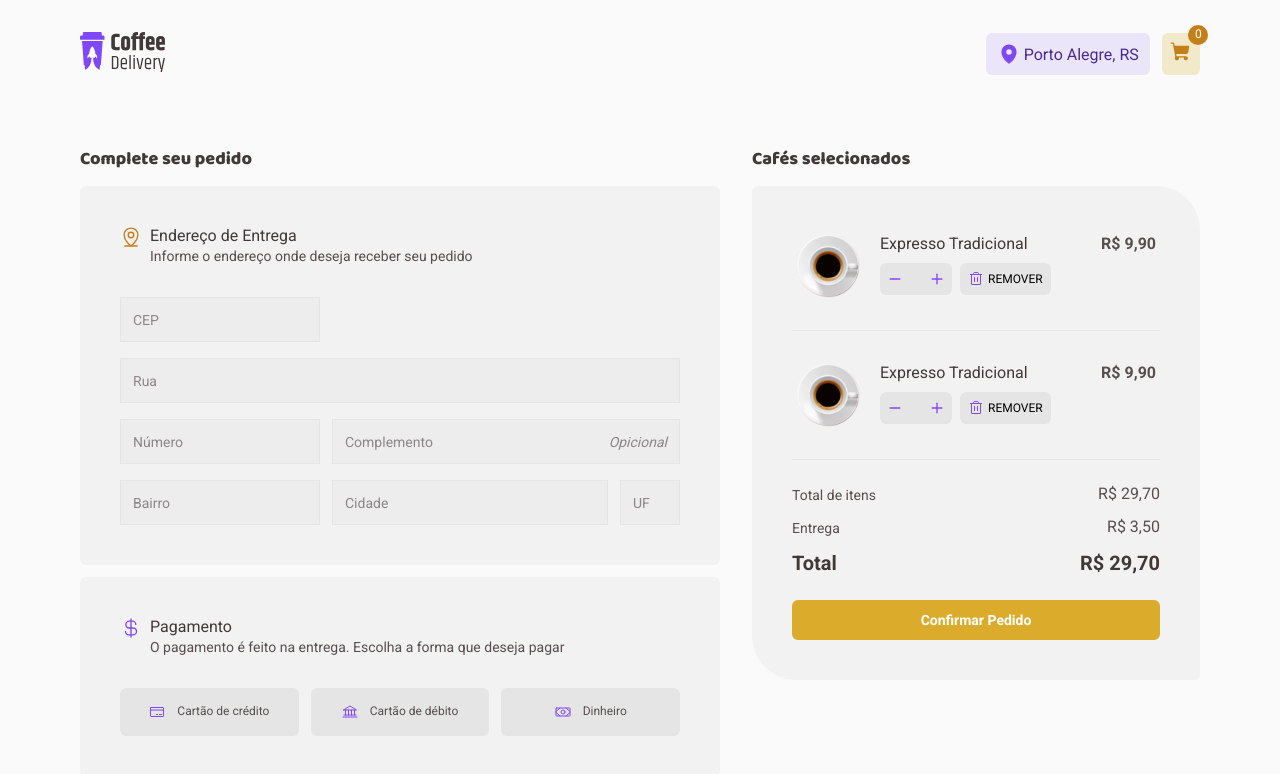
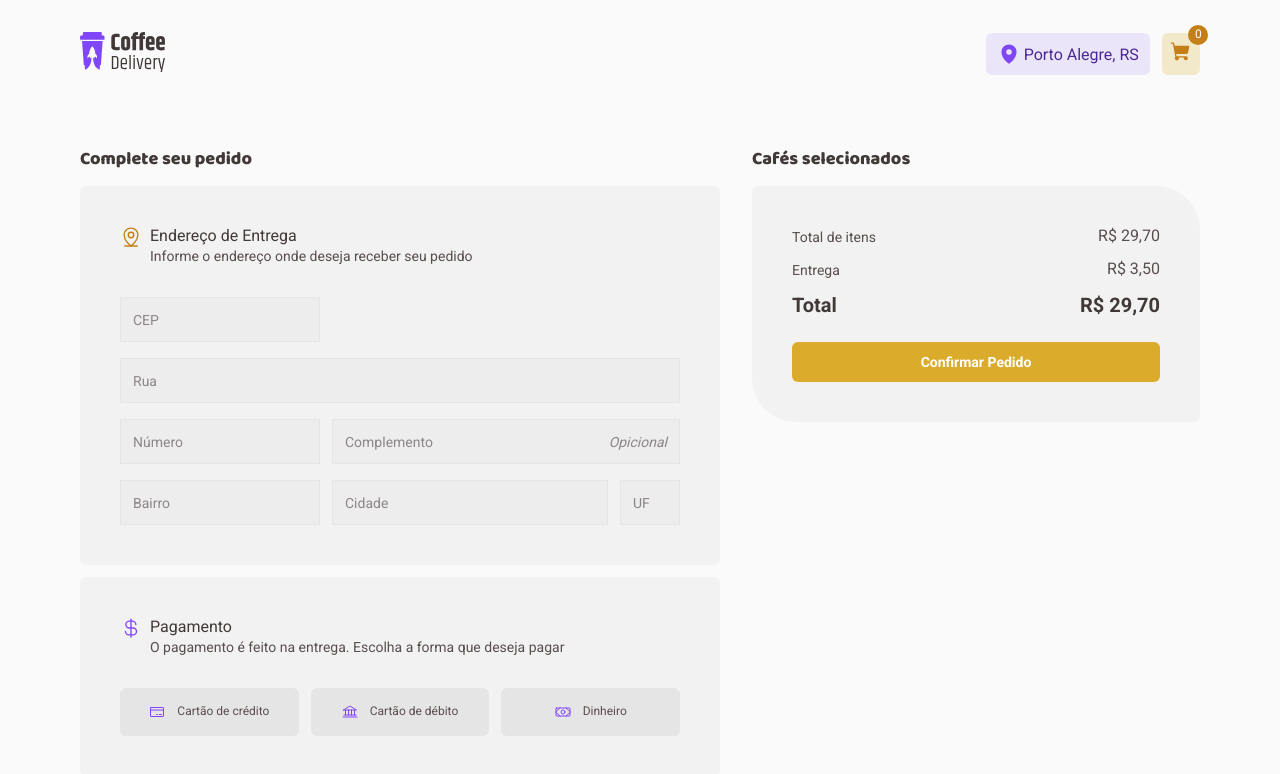
Before and after one commit to rnatu/coffee-delivery, a React (Vite) app: page /checkout in a window 1280 px wide. Shown: the top 774 px of the page. Built offline with nearby package versions, Linux system fonts and the light colour scheme.

Commit message:
feat(CartItem): add dynamic data from map

```diff
--- a/src/pages/Checkout/components/CartCard/CartItem.tsx
+++ b/src/pages/Checkout/components/CartCard/CartItem.tsx
@@ -1,23 +1,29 @@
 import { Trash } from 'phosphor-react';
 import { QuantityInput } from '../../../../components/QuantityInput';
 import { RegularText } from '../../../../components/Typography';
+import { CoffeeType } from '../../../../data/coffees';
 import {
   CartActionsContainer,
   CartItemContainer,
   RemoveCartButton,
 } from './styles';
+import formatMoney from '../../../../utils/formatMoney';
 
-export function CartItem() {
+interface CartItemProps {
+  coffee: CoffeeType;
+}
+
+export function CartItem({ coffee }: CartItemProps) {
   return (
     <CartItemContainer>
       <div>
         <img
-          src={`/coffees/expresso.svg`}
-          alt="O tradicional café feito com água quente e grãos moídos"
+          src={`/coffees/${coffee.photo}`}
+          alt={`Xícara de ${coffee.name} - ${coffee.description}`}
         />
 
         <div>
-          <RegularText color="subtitle">Expresso Tradicional</RegularText>
+          <RegularText color="subtitle">{coffee.name}</RegularText>
 
           <CartActionsContainer>
             <QuantityInput size="small" />
@@ -29,7 +35,7 @@ export function CartItem() {
         </div>
       </div>
 
-      <RegularText weight={700}>R$ 9,90</RegularText>
+      <RegularText weight={700}>R$ {formatMoney(coffee.price)}</RegularText>
     </CartItemContainer>
   );
 }
--- a/src/pages/Checkout/components/CartCard/index.tsx
+++ b/src/pages/Checkout/components/CartCard/index.tsx
@@ -1,15 +1,20 @@
 import { Button } from '../../../../components/Button';
+import { useCartContext } from '../../../../hooks/useCartContext';
 import { CartItem } from './CartItem';
 import { CartResume } from './CartResume';
 import { CartCardContainer } from './styles';
 
 export function CartCard() {
+  const { cartState } = useCartContext();
+
   return (
     <CartCardContainer>
-      <CartItem />
-      <div className="divider" />
-      <CartItem />
-      <div className="divider" />
+      {cartState.coffees.map((coffee) => (
+        <>
+          <CartItem key={coffee.id} coffee={coffee} />
+          <div className="divider" />
+        </>
+      ))}
 
       <CartResume />
 
--- a/src/pages/Home/components/CoffeeList/CoffeeCard.tsx
+++ b/src/pages/Home/components/CoffeeList/CoffeeCard.tsx
@@ -5,7 +5,7 @@ import { QuantityInput } from '../../../../components/QuantityInput';
 import { RegularText, TitleText } from '../../../../components/Typography';
 import { CoffeeType } from '../../../../data/coffees';
 import { useCartContext } from '../../../../hooks/useCartContext';
-import { formatMoney } from '../../../../utils/formatMoney';
+import formatMoney from '../../../../utils/formatMoney';
 
 import {
   AddCartWrapper,
--- a/src/styles/themes/default.ts
+++ b/src/styles/themes/default.ts
@@ -38,7 +38,7 @@ export const defaultTheme = {
     'components-button-s': '.75rem',
   },
   fonts: {
-    regular: "'Roboto'",
-    title: "'Baloo 2'",
+    regular: "'Roboto', sans-serif",
+    title: "'Baloo 2', cursive",
   },
 };
--- a/src/utils/formatMoney.ts
+++ b/src/utils/formatMoney.ts
@@ -1,4 +1,4 @@
-export function formatMoney(value: number) {
+export default function formatMoney(value: number) {
   return value.toLocaleString('pt-BR', {
     minimumFractionDigits: 2,
   });
```
